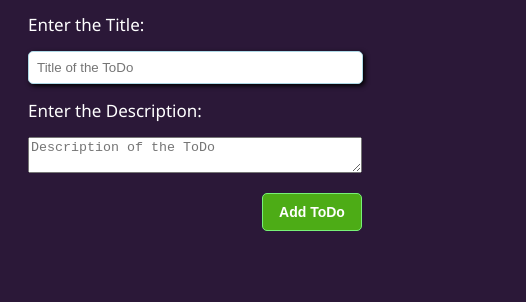
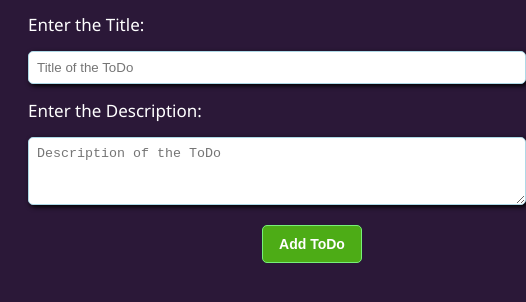
Before and after one commit to Somesh-Mishra-9/ToDo, a plain HTML site: page index.html in a window 390 px wide. Shown: the part 90-392 px from the top of the page, 526 px wide, since content can reach past the window. Drawn offline with Linux system fonts and the light colour scheme.

Commit message:
Update style.css

```diff
--- a/style.css
+++ b/style.css
@@ -46,12 +46,21 @@ label{
 
 }
 
-input{
+input {
     width: 480px;
     padding: 8px;
     border-radius: 5px;
     border: 1px solid lightblue;
     box-shadow: 2px 2px 5px black;
+}
+
+textArea{
+    width: 480px;
+    padding: 8px;
+    border-radius: 5px;
+    border: 1px solid lightblue;
+    box-shadow: 2px 2px 5px black;
+    min-height:50px;
 }
 
 .todo-container{
@@ -110,7 +119,7 @@ input{
         width: 100%;
         padding-right: 10px;
     }
-    input{
+    input textArea{
         width: 95%;
 
     }
```
